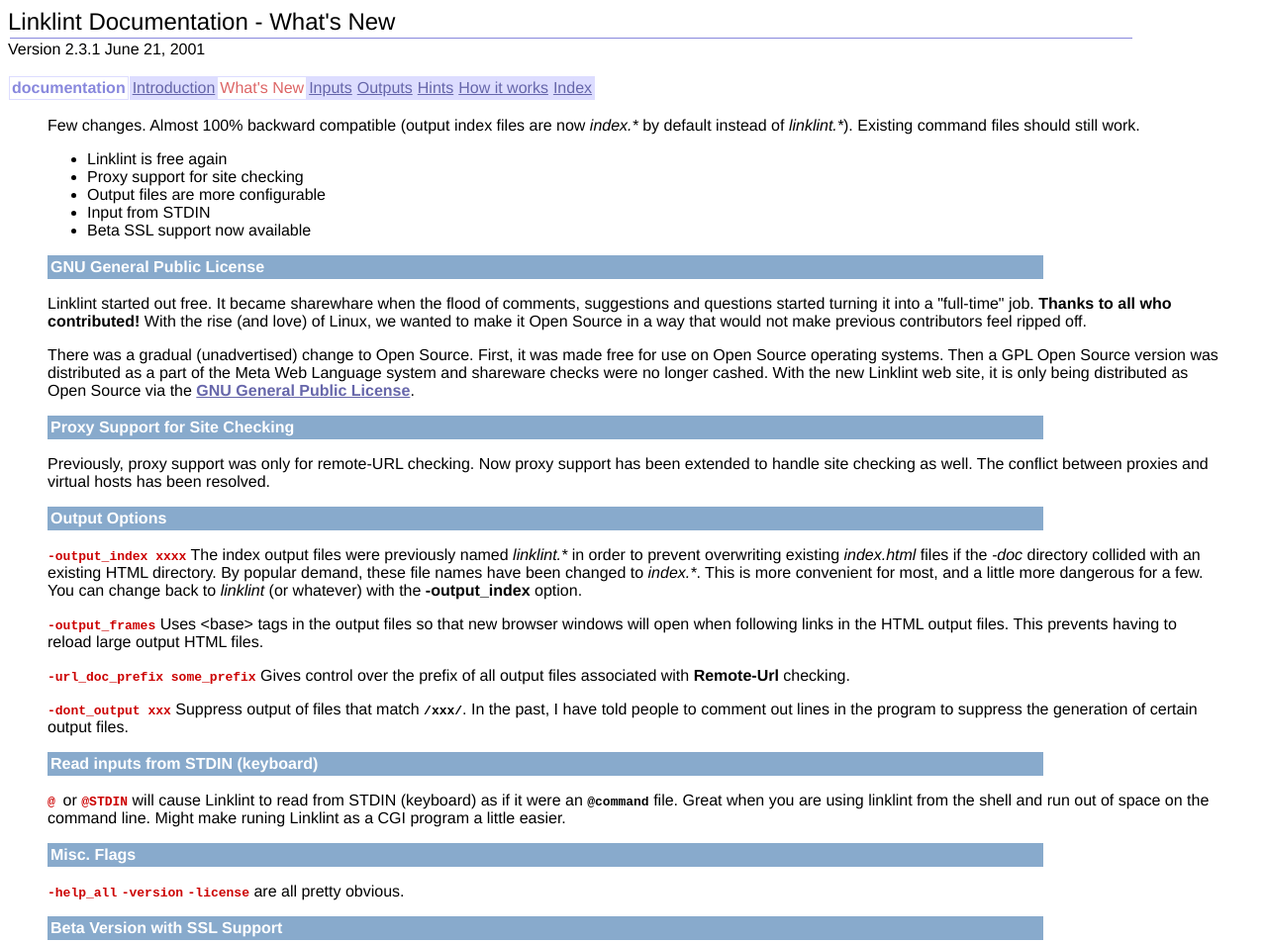
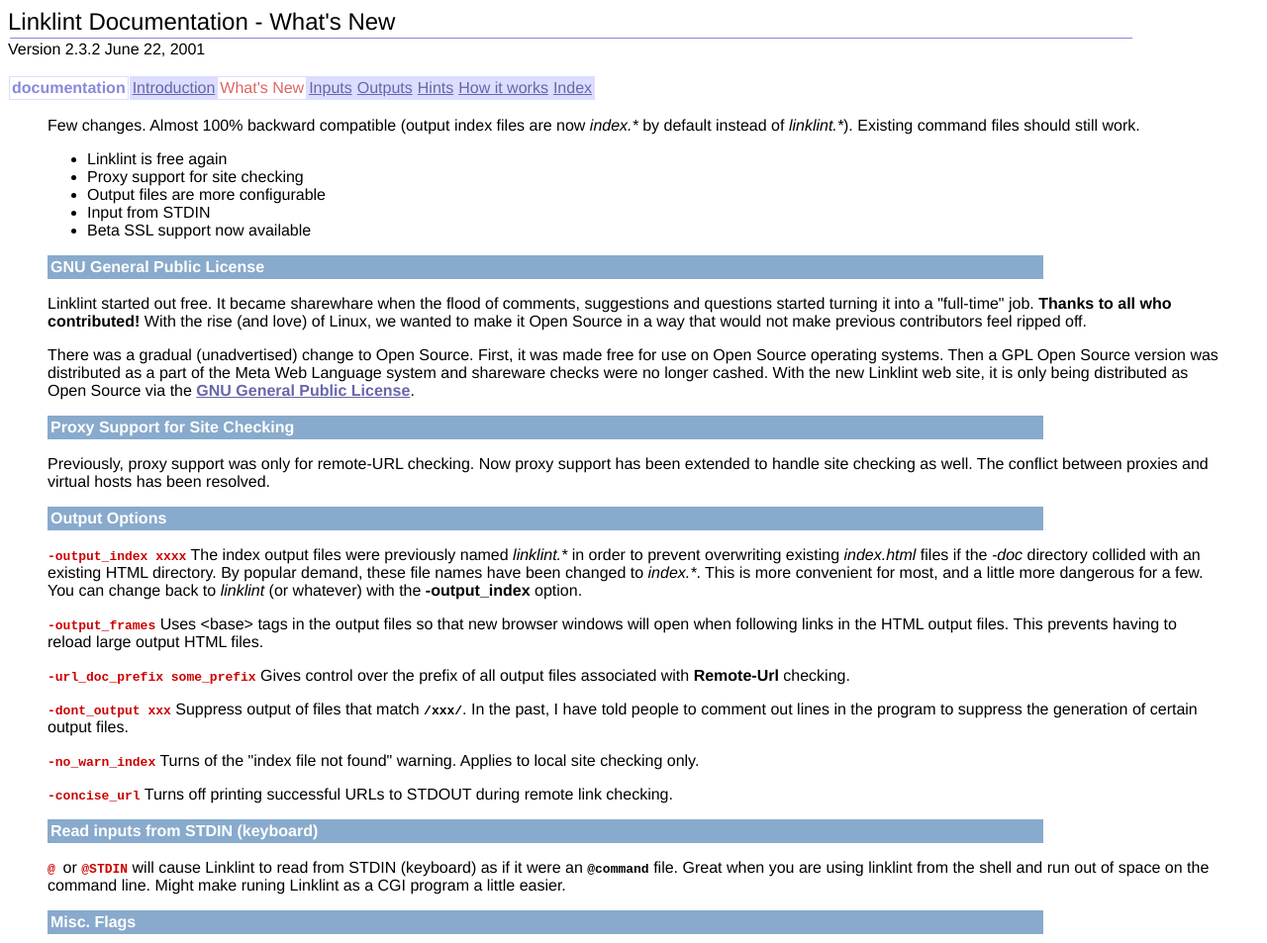
Before and after one commit to ThomasDickey/linklint-snapshots, a plain HTML site: page doc/new.html in a window 1280 px wide. Shown: the top 953 px of the page at 99% size. Drawn offline with Linux system fonts and the light colour scheme.

Commit message:
snapshot of project "linklint", label v2_3_2

```diff
--- a/doc/new.html
+++ b/doc/new.html
@@ -21,7 +21,7 @@ Linklint Documentation - What's New
 
 
 <font size=3>
-Version 2.3.1 June 21, 2001
+Version 2.3.2 June 22, 2001
 </font>
 <p>
 <table cellpadding=0 cellspacing=1 border=0><tr><td align=right>
@@ -216,6 +216,19 @@ past, I have told people to comment out lines in the program to
 suppress the generation of certain output files.
 
 <p>
+<font color="#cc0000"><tt><b> -no_warn_index</b></tt></font>
+
+Turns of the "index file not found" warning.  Applies to local site
+checking only.
+
+<p>
+
+<font color="#cc0000"><tt><b>-concise_url</b></tt></font>
+
+Turns off printing successful URLs to STDOUT during remote link
+checking.
+
+<p>
 <table bgcolor="#88aacc" width="85%" cellpadding=3 cellspacing=0 border=0>
 <tr><td>
 <font face="helvetica,sans serif,ariel">
```
Also changed, not shown: doc/doc_index.html (+5 -1 lines), doc/hints.html (+1 -1 lines), doc/howitworks.html (+1 -1 lines), doc/index.html (+1 -1 lines), doc/inputs.html (+12 -1 lines), doc/outputs.html (+1 -1 lines), CHANGES.txt, READ_ME.txt (added), 2 other files.
